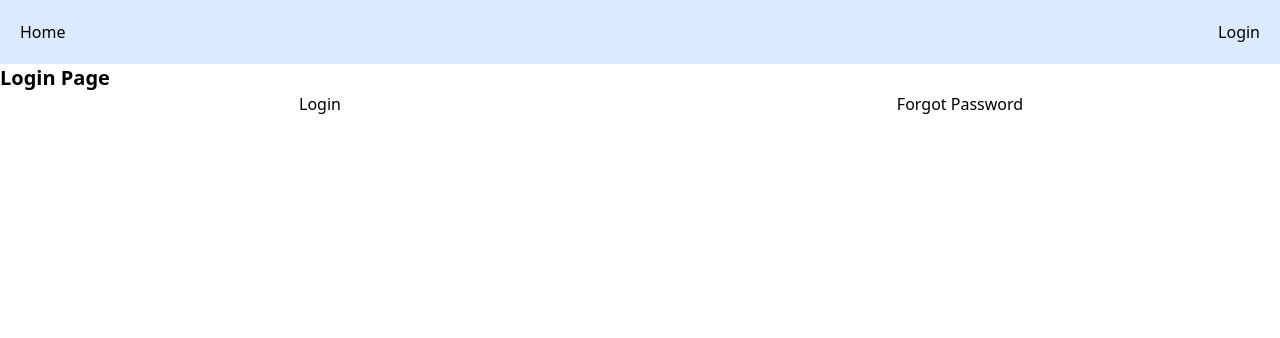
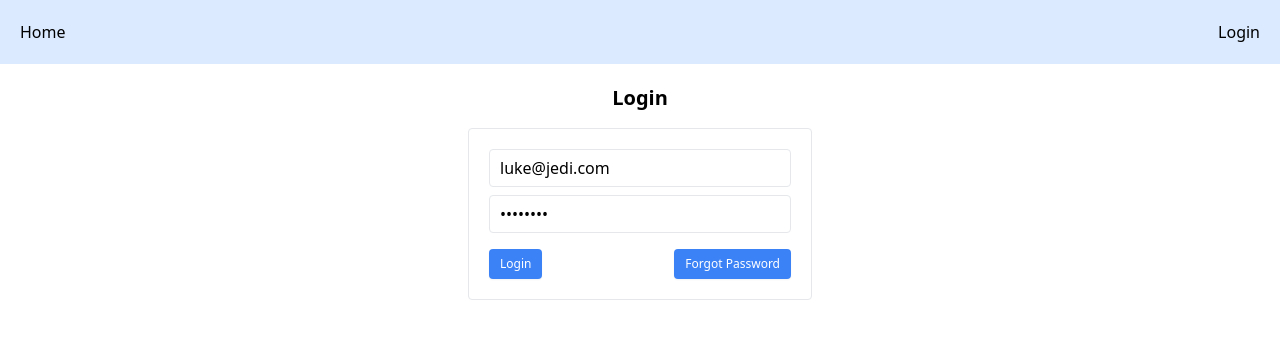
Before and after one commit to garethredfern/laravel-vue, a Vue app: page /login in a window 1280 px wide. Shown: the top 338 px of the page. Built offline with nearby package versions, Linux system fonts and the light colour scheme.

Commit message:
create LoginForm component & style

```diff
--- /dev/null
+++ b/src/components/Login.vue
@@ -0,0 +1,59 @@
+<template>
+  <form class="border p-5 rounded">
+    <div class="mb-2">
+      <input
+        type="email"
+        v-model="email"
+        class="border rounded px-2.5 py-1.5 w-full"
+      />
+    </div>
+    <div class="mb-4">
+      <input
+        type="password"
+        v-model="password"
+        class="border rounded px-2.5 py-1.5 w-full"
+      />
+    </div>
+    <div class="flex justify-between">
+      <button type="button" @click="login" :class="btnStyles">Login</button>
+      <button type="button" @click="forgotPassword" :class="btnStyles">
+        Forgot Password
+      </button>
+    </div>
+  </form>
+</template>
+
+<script>
+import AuthService from "@/services/AuthService";
+
+export default {
+  name: "LoginFom",
+  data() {
+    return {
+      email: "luke@jedi.com",
+      password: "password",
+    };
+  },
+  computed: {
+    btnStyles() {
+      return "px-2.5 py-1.5 border border-transparent text-xs rounded shadow-sm text-white bg-blue-500 hover:bg-blue-600 focus:outline-none focus:ring-2 focus:ring-offset-2 focus:ring-blue-500 text-center";
+    },
+  },
+  methods: {
+    login() {
+      const LoginDetails = {
+        email: this.email,
+        password: this.password,
+      };
+      this.$store.dispatch("auth/login", LoginDetails);
+    },
+    async forgotPassword() {
+      try {
+        await AuthService.forgotPassword();
+      } catch (error) {
+        console.error(error);
+      }
+    },
+  },
+};
+</script>
--- a/src/services/AuthService.js
+++ b/src/services/AuthService.js
@@ -3,13 +3,10 @@ import axios from "axios";
 axios.defaults.withCredentials = true;
 
 export default {
-  async login() {
+  async login(LoginDetails) {
     try {
       await axios.get("http://localhost/sanctum/csrf-cookie");
-      await axios.post("http://localhost/login", {
-        email: "luke@jedi.com",
-        password: "password",
-      });
+      await axios.post("http://localhost/login", LoginDetails);
     } catch (error) {
       console.error(error);
     }
--- a/src/views/Login.vue
+++ b/src/views/Login.vue
@@ -1,31 +1,17 @@
 <template>
-  <div>
-    <h2 class="font-bold text-xl">Login Page</h2>
-    <div class="grid grid-cols-2">
-      <button type="button" @click="login" class="w-full">Login</button>
-      <button type="button" @click="forgotPassword" class="w-full">
-        Forgot Password
-      </button>
-    </div>
+  <div class="max-w-sm p-5 m-auto">
+    <h2 class="font-bold text-xl text-center mb-4">Login</h2>
+    <Login />
   </div>
 </template>
 
 <script>
-import AuthService from "@/services/AuthService";
+import Login from "@/components/Login";
 
 export default {
-  name: "Login",
-  methods: {
-    login() {
-      this.$store.dispatch("auth/login");
-    },
-    async forgotPassword() {
-      try {
-        await AuthService.forgotPassword();
-      } catch (error) {
-        console.error(error);
-      }
-    },
+  name: "LoginView",
+  components: {
+    Login,
   },
 };
 </script>
```
